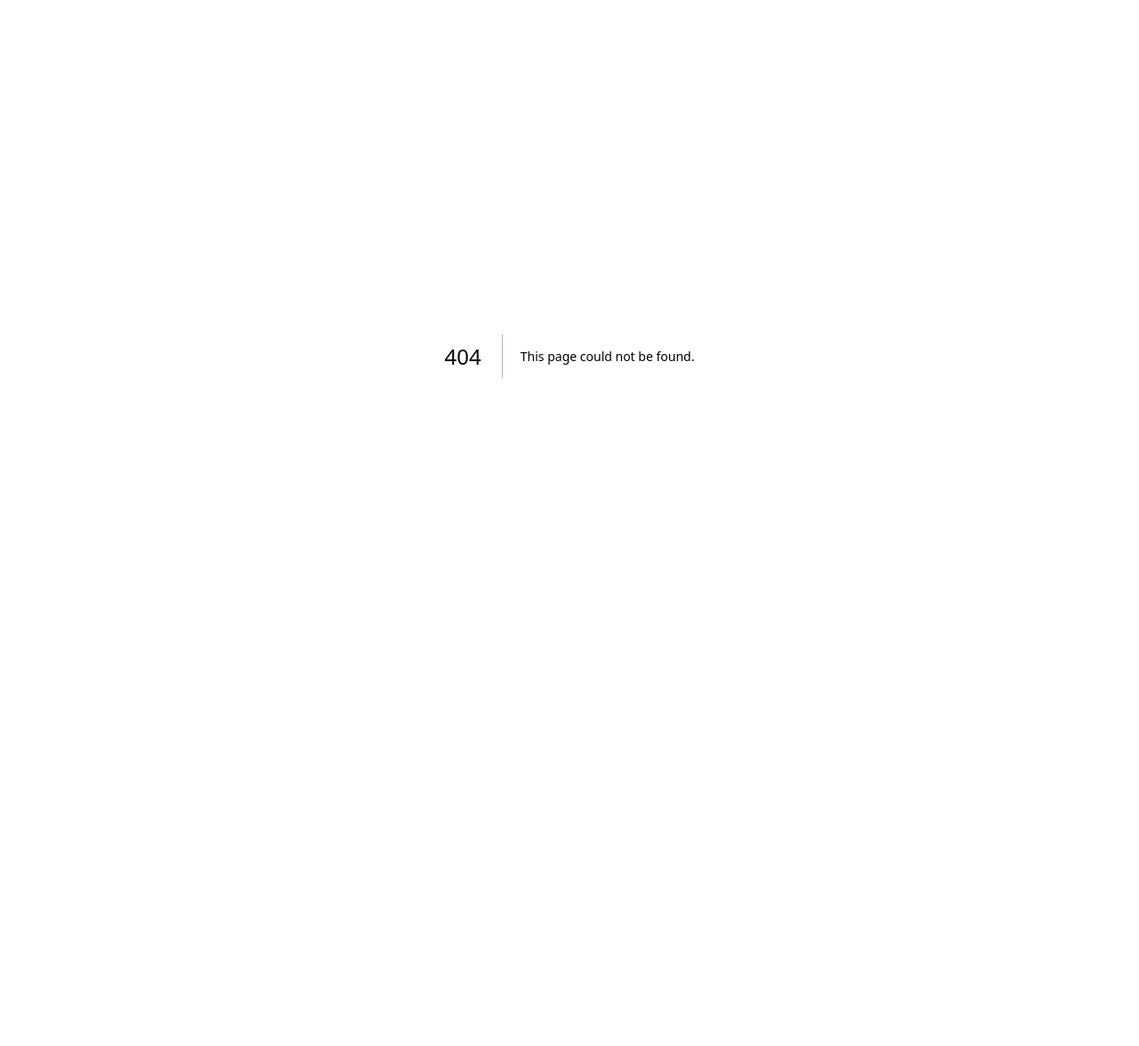
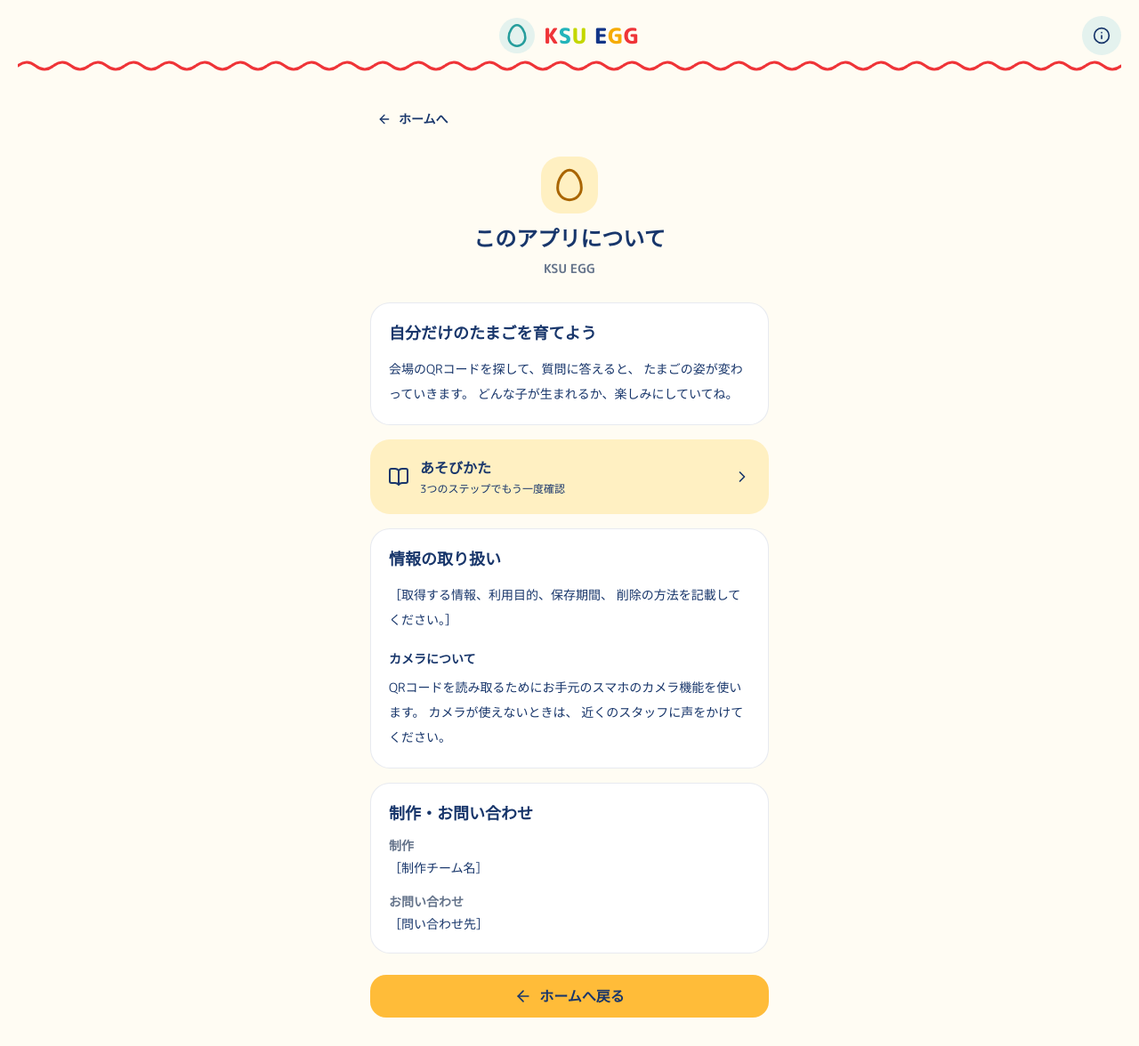
Before and after one commit to OkamotoShu/KSU-EGG, a Next.js app: page /about in a window 1280 px wide. Before the commit this address had no page. Shown: the whole page at 89% size. Before the commit the page ends 800 px from the top, so only its background shows below. Built offline with nearby package versions, Linux system fonts and the light colour scheme.

Commit message:
アプリ説明ページ追加

```diff
--- /dev/null
+++ b/app/about/page.tsx
@@ -0,0 +1,176 @@
+"use client";
+
+import { useState } from "react";
+import Link from "next/link";
+import {
+    ArrowLeft,
+    BookOpen,
+    ChevronRight,
+    Egg,
+} from "lucide-react";
+import { Header } from "@/components/header";
+import { TutorialModal } from "@/components/tutorial_modal";
+
+export default function AboutPage() {
+    const [showTutorial, setShowTutorial] = useState(false);
+
+    return (
+        <>
+            <Header />
+
+            <main className="min-h-dvh bg-[#FFFCF3] px-5 pt-28 pb-[calc(2rem+env(safe-area-inset-bottom))] text-[#18366B]">
+                <div className="mx-auto w-full max-w-md">
+                    {/* ホームへ戻る */}
+                    <Link
+                        href="/"
+                        className="mb-5 inline-flex min-h-11 items-center gap-2 rounded-xl px-2 text-sm font-bold focus-visible:outline-2 focus-visible:outline-[#18366B]"
+                    >
+                        <ArrowLeft aria-hidden="true" className="h-4 w-4" />
+                        ホームへ
+                    </Link>
+
+                    {/* ページタイトル */}
+                    <div className="mb-7 text-center">
+                        <div className="mx-auto mb-3 flex h-16 w-16 items-center justify-center rounded-3xl bg-[#FFF0C2]">
+                            <Egg
+                                aria-hidden="true"
+                                className="h-10 w-10 text-[#A96500]"
+                                strokeWidth={1.8}
+                            />
+                        </div>
+
+                        <h1 className="text-2xl font-extrabold">
+                            このアプリについて
+                        </h1>
+
+                        <p className="mt-2 text-sm font-bold text-[#65748B]">
+                            KSU EGG
+                        </p>
+                    </div>
+
+                    <div className="flex flex-col gap-4">
+                        {/* アプリの紹介 */}
+                        <section
+                            aria-labelledby="about-introduction"
+                            className="rounded-3xl border border-[#18366B]/10 bg-white p-5"
+                        >
+                            <h2
+                                id="about-introduction"
+                                className="text-lg font-extrabold"
+                            >
+                                自分だけのたまごを育てよう
+                            </h2>
+
+                            <p className="mt-3 text-sm leading-7">
+                                会場のQRコードを探して、質問に答えると、
+                                たまごの姿が変わっていきます。
+                                どんな子が生まれるか、楽しみにしていてね。
+                            </p>
+                        </section>
+
+                        {/* チュートリアルをもう一度表示 */}
+                        <button
+                            type="button"
+                            aria-haspopup="dialog"
+                            onClick={() => setShowTutorial(true)}
+                            className="flex min-h-20 w-full items-center gap-3 rounded-3xl bg-[#FFF0C2] p-5 text-left transition-colors hover:bg-[#FFE7A3] focus-visible:outline-2 focus-visible:outline-offset-2 focus-visible:outline-[#18366B]"
+                        >
+                            <BookOpen
+                                aria-hidden="true"
+                                className="h-6 w-6 shrink-0"
+                            />
+
+                            <span className="flex-1">
+                                <span className="block text-base font-extrabold">
+                                    あそびかた
+                                </span>
+                                <span className="mt-1 block text-xs">
+                                    3つのステップでもう一度確認
+                                </span>
+                            </span>
+
+                            <ChevronRight
+                                aria-hidden="true"
+                                className="h-5 w-5 shrink-0"
+                            />
+                        </button>
+
+                        {/* 同意状態に関係なく読める案内 */}
+                        <section
+                            aria-labelledby="about-information"
+                            className="rounded-3xl border border-[#18366B]/10 bg-white p-5"
+                        >
+                            <h2
+                                id="about-information"
+                                className="text-lg font-extrabold"
+                            >
+                                情報の取り扱い
+                            </h2>
+
+                            <p className="mt-3 text-sm leading-7">
+                                ［取得する情報、利用目的、保存期間、
+                                削除の方法を記載してください。］
+                            </p>
+
+                            <h3 className="mt-5 text-sm font-extrabold">
+                                カメラについて
+                            </h3>
+
+                            <p className="mt-2 text-sm leading-7">
+                                QRコードを読み取るためにお手元のスマホのカメラ機能を使います。
+                                カメラが使えないときは、
+                                近くのスタッフに声をかけてください。
+                            </p>
+                        </section>
+
+                        {/* 制作者と問い合わせ先 */}
+                        <section
+                            aria-labelledby="about-contact"
+                            className="rounded-3xl border border-[#18366B]/10 bg-white p-5"
+                        >
+                            <h2
+                                id="about-contact"
+                                className="text-lg font-extrabold"
+                            >
+                                制作・お問い合わせ
+                            </h2>
+
+                            <dl className="mt-3 space-y-4 text-sm">
+                                <div>
+                                    <dt className="font-bold text-[#65748B]">
+                                        制作
+                                    </dt>
+                                    <dd className="mt-1 leading-relaxed">
+                                        ［制作チーム名］
+                                    </dd>
+                                </div>
+
+                                <div>
+                                    <dt className="font-bold text-[#65748B]">
+                                        お問い合わせ
+                                    </dt>
+                                    <dd className="mt-1 leading-relaxed">
+                                        ［問い合わせ先］
+                                    </dd>
+                                </div>
+                            </dl>
+                        </section>
+                        {/* ホームへ戻る */}
+                        <Link
+                            href="/"
+                            className="mt-2 flex min-h-12 w-full items-center justify-center gap-2 rounded-2xl bg-[#FFBC39] px-4 py-3 font-extrabold text-[#18366B] transition-colors hover:bg-[#FFB020] focus-visible:outline-2 focus-visible:outline-offset-2 focus-visible:outline-[#18366B]"
+                        >
+                            <ArrowLeft aria-hidden="true" className="h-5 w-5" />
+                            ホームへ戻る
+                        </Link>
+                    </div>
+                </div>
+            </main>
+
+            {/* ホームの初回表示記録は変更しない */}
+            {showTutorial && (
+                <TutorialModal onClose={() => setShowTutorial(false)} />
+            )}
+        </>
+    );
+}
--- a/components/header.tsx
+++ b/components/header.tsx
@@ -1,5 +1,5 @@
 // components/header.tsx
-import { Egg } from "lucide-react";
+import { Egg, Info } from "lucide-react";
 import Link from "next/link";
 
 export function Header() {
@@ -33,6 +33,19 @@ export function Header() {
           <span aria-hidden="true" className="text-[#EF3438]">G</span>
         </span>
 
+      </Link>
+
+      {/* アプリの説明ページへの入口 */}
+      <Link
+        href="/about"
+        aria-label="このアプリについて"
+        className="absolute top-1/2 right-3 flex h-11 w-11 -translate-y-1/2 items-center justify-center rounded-full bg-[#E4F2EE] text-[#18366B] transition-colors hover:bg-[#D5E9E3] focus-visible:outline-2 focus-visible:outline-offset-2 focus-visible:outline-[#18366B] sm:right-5"
+      >
+        <Info
+          aria-hidden="true"
+          className="h-5 w-5"
+          strokeWidth={2}
+        />
       </Link>
 
       {/* ヘッダー下部の赤い波線 */}
```
